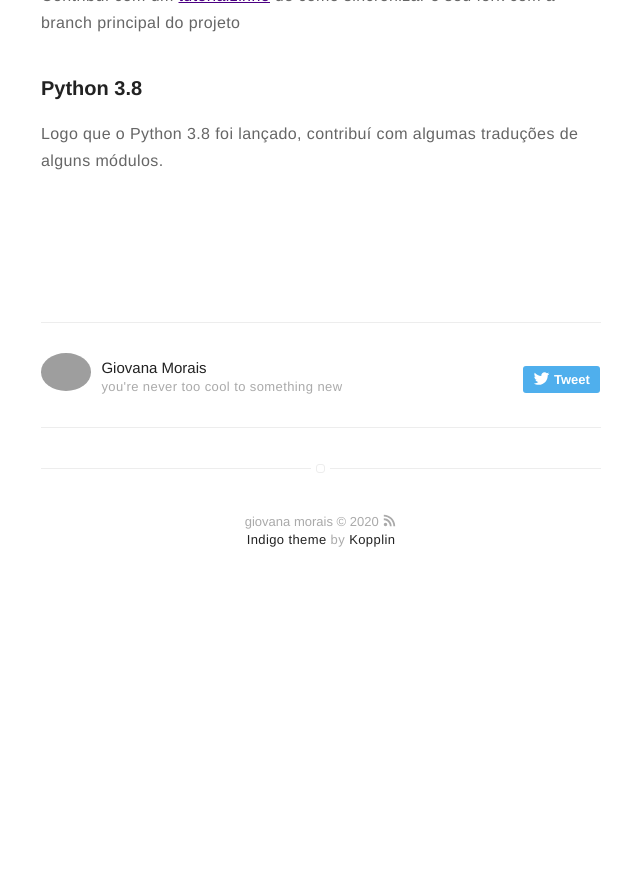
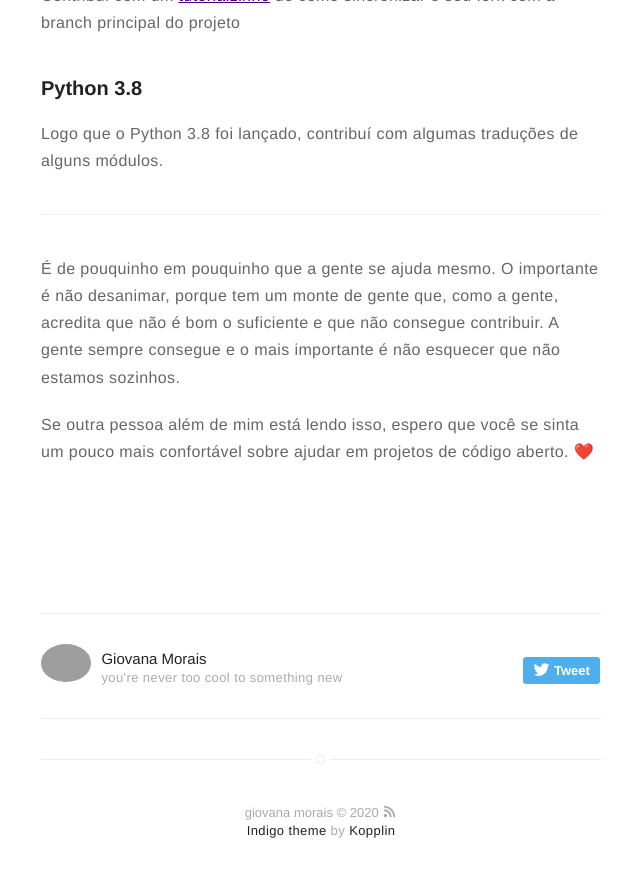
Before and after one commit to giovana-morais/giovana-morais.github.io, a Jekyll site: the page built from _posts/2020-08-12-open_source.md, in a window 1280 px wide and 900 px high, scrolled down 2266 px. Shown: the top 877 px of the window, without its empty margins (319-959 px from the left). Built offline with Jekyll 4.4.1, drawn with Linux system fonts in a browser that asks for light colours; emoji names are drawn with the system emoji font; before the commit the page ends 2877 px from its top, so only the background shows below that.

Commit message:
fix: inserindo final do texto hehehehe

```diff
--- a/_posts/2020-08-12-open_source.md
+++ b/_posts/2020-08-12-open_source.md
@@ -87,3 +87,11 @@ de como sincronizar o seu fork com a branch principal do projeto
 
 ### Python 3.8
 Logo que o Python 3.8 foi lançado, contribuí com algumas traduções de alguns módulos.
+
+---
+
+É de pouquinho em pouquinho que a gente se ajuda mesmo. O importante é não
+desanimar, porque tem um monte de gente que, como a gente, acredita que não é
+bom o suficiente e que não consegue contribuir. A gente sempre consegue e o mais importante é não esquecer que não estamos sozinhos.
+
+Se outra pessoa além de mim está lendo isso, espero que você se sinta um pouco mais confortável sobre ajudar em projetos de código aberto. :heart:
```
